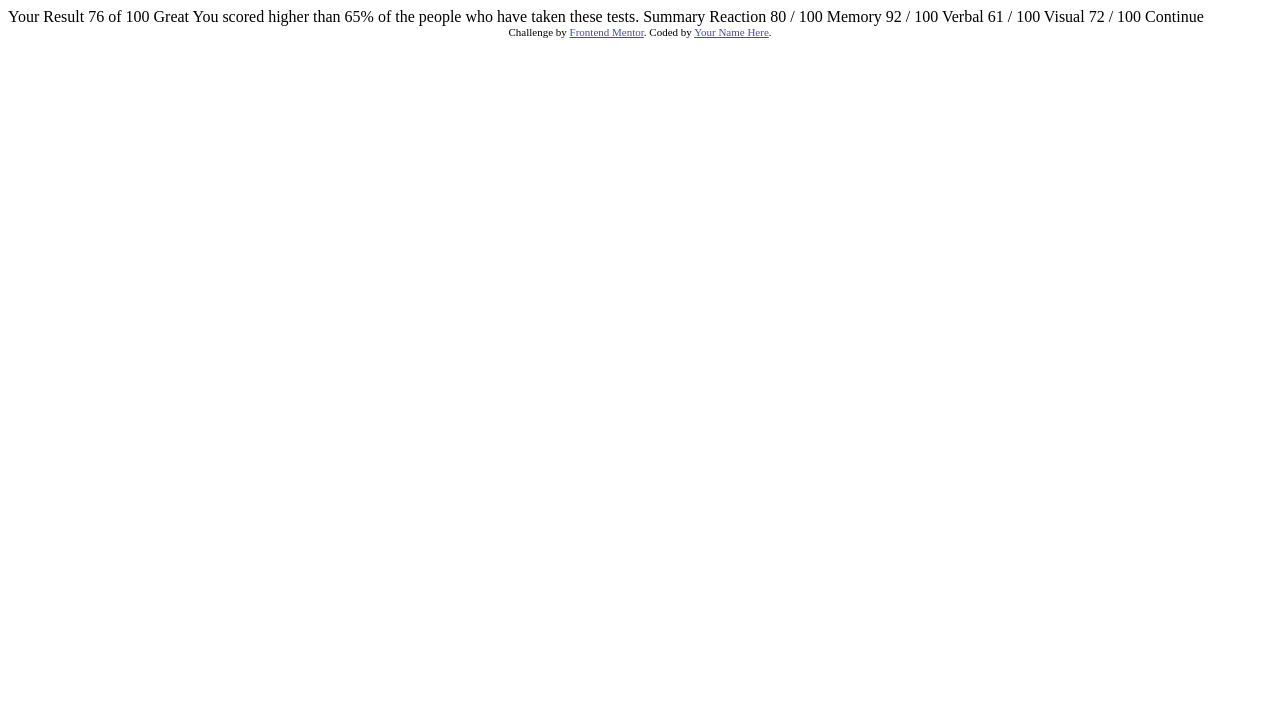
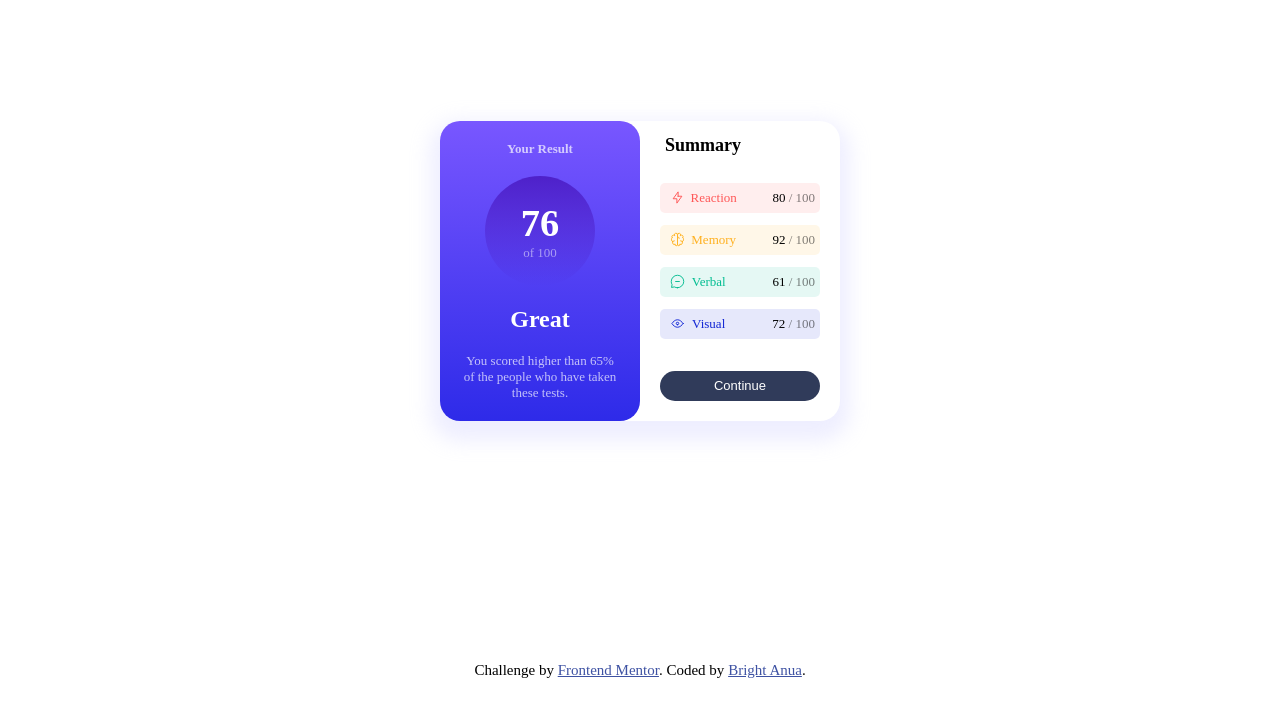
Before and after one commit to prolixtrex/results-summary-component-main, a plain HTML site: page index.html in a window 1280 px wide. Drawn offline with Linux system fonts and the light colour scheme; a web font is replaced by a local one.

Commit message:
challenge solution

```diff
--- a/index.html
+++ b/index.html
@@ -1,47 +1,75 @@
 <!DOCTYPE html>
 <html lang="en">
     <head>
-  <meta charset="UTF-8">
-  <meta name="viewport" content="width=device-width, initial-scale=1.0"> <!-- displays site properly based on user's device -->
-
-  <link rel="icon" type="image/png" sizes="32x32" href="./assets/images/favicon-32x32.png">
+        <meta charset="UTF-8" />
+        <meta name="viewport" content="width=device-width, initial-scale=1.0" />
+        <!-- displays site properly based on user's device -->
 
         <title>Frontend Mentor | Results summary component</title>
-
-  <!-- Feel free to remove these styles or customise in your own stylesheet 👍 -->
-  <style>
-    .attribution { font-size: 11px; text-align: center; }
-    .attribution a { color: hsl(228, 45%, 44%); }
-  </style>
+        <link
+            rel="stylesheet"
+            href="https://fonts.google.com/specimen/Hanken+Grotesk"
+        />
+        <link rel="stylesheet" href="style.css" />
     </head>
     <body>
-
+        <div class="container">
+            <section class="result">
+                <h3 style="opacity: 70%; font-size: small; margin: 10px auto">
                     Your Result
-  76
-  of 100
-
-  Great
-  You scored higher than 65% of the people who have taken these tests.
-
-  Summary
-
-  Reaction
-  80 / 100
-
-  Memory
-  92 / 100
-
-  Verbal
-  61 / 100
-
-  Visual
-  72 / 100
-
-  Continue
+                </h3>
+                <div class="total-score">
+                    <span style="font-size: 2.4rem; font-weight: bolder"
+                        >76</span
+                    >
+                    <span style="opacity: 50%; font-size: small">of 100</span>
+                </div>
+                <h2 style="margin-top: 10px">Great</h2>
+                <p
+                    style="
+                        text-align: center;
+                        font-size: small;
+                        opacity: 70%;
+                        margin: 10px;
+                    "
+                >
+                    You scored higher than 65% of the people who have taken
+                    these tests.
+                </p>
+            </section>
+            <section class="summary">
+                <h2 class="summary-item header">Summary</h2>
+                <div class="summary-item reaction">
+                    <img src="assets/images/icon-reaction.svg" />
+                    <p class="text">Reaction</p>
+                    <p>80 <span>/ 100</span></p>
+                </div>
+                <div class="summary-item memory">
+                    <img src="assets/images/icon-memory.svg" />
+                    <p class="text">Memory</p>
+                    <p>92 <span>/ 100</span></p>
+                </div>
+                <div class="summary-item verbal">
+                    <img src="assets/images/icon-verbal.svg" />
+                    <p class="text">Verbal</p>
+                    <p>61 <span>/ 100</span></p>
+                </div>
+                <div class="summary-item visual">
+                    <img src="assets/images/icon-visual.svg" />
+                    <p class="text">Visual</p>
+                    <p>72 <span>/ 100</span></p>
+                </div>
+                <button class="summary-item button">Continue</button>
+            </section>
+        </div>
 
         <div class="attribution">
-    Challenge by <a href="https://www.frontendmentor.io?ref=challenge" target="_blank">Frontend Mentor</a>.
-    Coded by <a href="#">Your Name Here</a>.
+            Challenge by
+            <a
+                href="https://www.frontendmentor.io?ref=challenge"
+                target="_blank"
+                >Frontend Mentor</a
+            >. Coded by <a href="#">Bright Anua</a>.
         </div>
     </body>
 </html>
--- /dev/null
+++ b/style.css
@@ -0,0 +1,150 @@
+* {
+    margin: 0;
+    padding: 0;
+    box-sizing: border-box;
+}
+
+body {
+    width: 100%;
+    height: 100vh;
+    display: grid;
+    justify-content: center;
+    align-items: center;
+}
+
+.container {
+    width: 400px;
+    height: 300px;
+    border-radius: 20px;
+    display: flex;
+    box-shadow: 0 10px 20px 10px hsla(241, 100%, 89%, 0.3);
+}
+
+.container .result {
+    width: 50%;
+    color: hsl(0, 0%, 100%);
+    background: linear-gradient(hsl(252, 100%, 67%), hsl(241, 81%, 54%));
+    border-radius: 20px;
+    display: flex;
+    flex-direction: column;
+    justify-content: space-evenly;
+    align-items: center;
+    padding: 0 10px;
+}
+
+.container .result .total-score {
+    width: 110px;
+    height: 110px;
+    border-radius: 50%;
+    display: flex;
+    flex-direction: column;
+    justify-content: center;
+    align-items: center;
+    background: linear-gradient(hsla(256, 72%, 46%, 1), hsla(241, 72%, 46%, 0));
+}
+
+.summary {
+    width: 50%;
+    display: grid;
+    grid-template-rows: repeat(6, 1fr);
+    justify-items: center;
+    padding: 20px;
+}
+
+.summary span {
+    opacity: 50%;
+}
+
+.summary .summary-item {
+    width: 100%;
+    height: 30px;
+    padding: 5px;
+    border-radius: 5px;
+    display: flex;
+    justify-content: space-between;
+    align-items: center;
+    font-size: small;
+    gap: 5px;
+}
+
+.summary .header {
+    margin-top: -10px;
+    font-size: 18px;
+}
+
+.summary .reaction {
+    background-color: hsla(0, 100%, 67%, 0.1);
+}
+
+.summary .reaction .text {
+    margin-left: -30px;
+    color: hsl(0, 100%, 67%);
+}
+
+.summary .memory {
+    background-color: hsla(39, 100%, 56%, 0.1);
+}
+
+.summary .memory .text {
+    margin-left: -30px;
+    color: hsl(39, 100%, 56%);
+}
+
+.summary .verbal {
+    background-color: hsla(166, 100%, 37%, 0.1);
+}
+
+.summary .verbal .text {
+    margin-left: -40px;
+    color: hsl(166, 100%, 37%);
+}
+
+.summary .visual {
+    background-color: hsla(234, 85%, 45%, 0.1);
+}
+
+.summary .visual .text {
+    margin-left: -40px;
+    color: hsl(234, 85%, 45%);
+}
+
+.summary .button {
+    background-color: hsl(224, 30%, 27%);
+    color: hsl(0, 0%, 100%);
+    border-radius: 20px;
+    margin-top: 20px;
+    border: none;
+    justify-content: center;
+    cursor: pointer;
+}
+
+.summary .button:active {
+    background-color: hsl(241, 81%, 54%);
+}
+
+.summary img {
+    margin-left: 5px;
+    width: 15px;
+    height: auto;
+}
+
+.attribution {
+    font-size: 15px;
+    text-align: center;
+}
+.attribution a {
+    color: hsl(228, 45%, 44%);
+}
+
+@media (max-width: 375px) {
+    .container {
+        width: 400px;
+        height: 100vh;
+        border-radius: 20px;
+        display: flex;
+        flex-direction: column;
+        justify-content: center;
+        align-items: center;
+        box-shadow: 0 10px 20px 10px hsla(241, 100%, 89%, 0.3);
+    }
+}
```
Also changed, not shown: 3 other files. Lines whose indentation alone changed are shown as unchanged.
